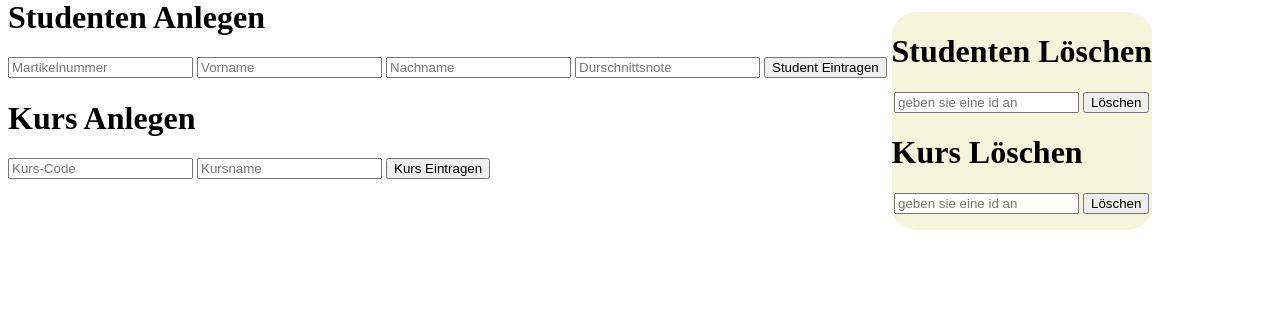
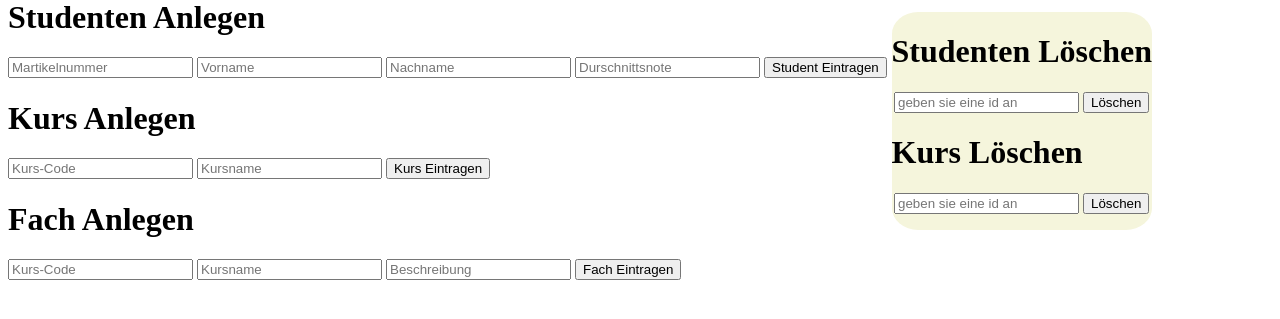
Before and after one commit to Guenbay/phptutorial, a PHP site: page / in a window 1280 px wide. Shown: the part 188-507 px from the top of the page. Run offline with PHP 8.4, Linux system fonts and the light colour scheme; data comes from the database, SQL or seed files in the repository; tables that the repository leaves empty hold one stand-in row (values such as "Sample post"); data that the repository does not hold is empty.

Commit message:
Add files via upload

```diff
--- a/training/OOP_mit_Klassen-04102023/MySql.php
+++ b/training/OOP_mit_Klassen-04102023/MySql.php
@@ -46,6 +46,12 @@ class Mysql
             return $resKurs;
         }
 
+        if ($art == "fach")
+        {
+            if(isset($_POST["kurscode"]))
+            $resFach = $this->conn->query($res);
+            return $resFach;
+        }
     }
 
     public function update ()
--- a/training/OOP_mit_Klassen-04102023/index.php
+++ b/training/OOP_mit_Klassen-04102023/index.php
@@ -13,6 +13,10 @@ if(isset($_POST["vorname"]))
 
 if(isset($_POST["kursname"]))
     $resKurs = $conn->create("INSERT INTO kurse (id, kurscode, kursname) VALUES (NULL, '$_POST[kurscode]', '$_POST[kursname]')", "kurs");
+
+if(isset($_POST["kurscode"]))
+    $resFach = $conn->create("INSERT INTO faecher (id, kurscode, kursname, kursbeschreibung) VALUES (NULL, '$_POST[kurscode]', '$_POST[kursname]', '$_POST[kursbeschreibung]')", "fach");
+
 
 //Prüfung schreiben WENN ID-Eingabe nicht in der Tabelle existiert, dann echo "ID existiert nicht."
 if(isset($_POST["id"]))
@@ -121,6 +125,18 @@ $vorhandeneStudenten = $conn->read("SELECT * FROM studenten");
             </div>
         </div>
 
+        <div>
+            <div>
+                <h1>Fach Anlegen</h1>
+                <form action="index.php" method="POST">
+                    <input type="text" placeholder="Kurs-Code" name="kurscode"/>
+                    <input type="text" placeholder="Kursname" name="kursname"/>
+                    <input type="text" placeholder="Beschreibung" name="kursbeschreibung"/>
+                    <input type="submit" value="Fach Eintragen"/>
+                </form>
+            </div>
+        </div>
+
         <div id="fixed_container" style="background-color: beige; border-color: black; border-radius: 10%; position: fixed; right: 10%; top: 20%; width 8rem; margin-top: 2.5em">
             <div id="studenten">
                 <div>
```
